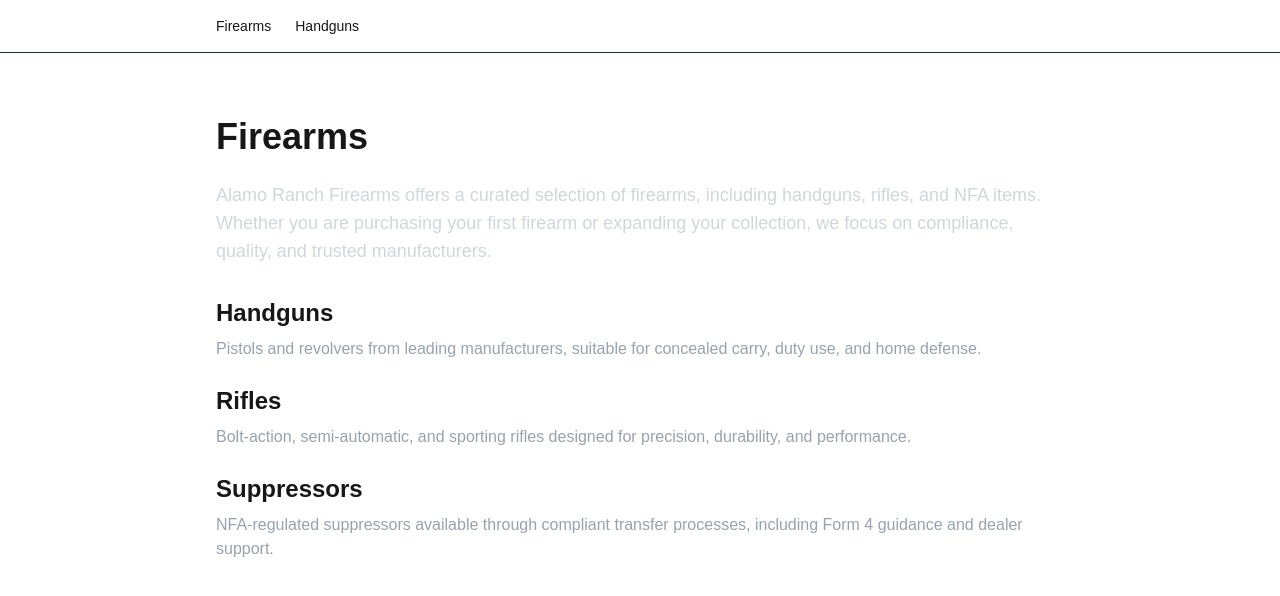
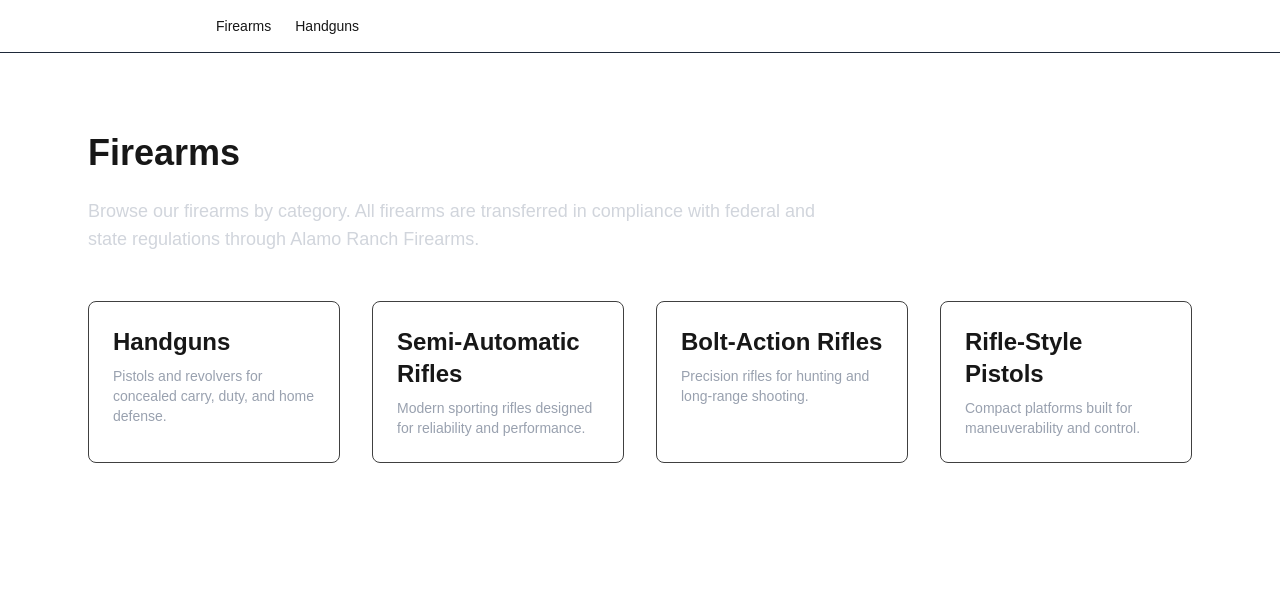
Before and after one commit to alamoranchfirearms-stack/arf-frontend, a Next.js app: page /firearms in a window 1280 px wide. Shown: the top 596 px of the page. Built offline with nearby package versions, Linux system fonts and the light colour scheme.

Commit message:
Update firearms page layout

```diff
--- a/app/firearms/page.tsx
+++ b/app/firearms/page.tsx
@@ -2,51 +2,67 @@
 import Link from "next/link";
 
 export const metadata: Metadata = {
-  title: "Firearms for Sale | Alamo Ranch Firearms",
+  title: "Firearms | Alamo Ranch Firearms",
   description:
-    "Browse firearms for sale including handguns, rifles, and suppressors. Alamo Ranch Firearms offers compliant transfers, trusted brands, and expert service.",
+    "Browse firearms by category including handguns, semi-automatic rifles, bolt-action rifles, and rifle-style pistols.",
 };
 
 export default function FirearmsPage() {
   return (
-    <main className="mx-auto max-w-4xl px-6 py-16">
+    <main className="mx-auto max-w-6xl px-6 py-20">
       <h1 className="text-4xl font-bold mb-6">Firearms</h1>
 
-      <p className="text-lg text-gray-300 mb-8">
-        Alamo Ranch Firearms offers a curated selection of firearms, including
-        handguns, rifles, and NFA items. Whether you are purchasing your first
-        firearm or expanding your collection, we focus on compliance, quality,
-        and trusted manufacturers.
+      <p className="text-lg text-gray-300 mb-12 max-w-3xl">
+        Browse our firearms by category. All firearms are transferred in
+        compliance with federal and state regulations through Alamo Ranch
+        Firearms.
       </p>
 
-      <section className="space-y-6">
-        <div>
-          <h2 className="text-2xl font-semibold mb-2">
-          <Link href="/firearms/handguns" className="hover:underline">
-      Handguns
-    </Link>
-  </h2>
-  <p className="text-gray-400">
-    Pistols and revolvers from leading manufacturers, suitable for concealed
-    carry, duty use, and home defense.
-  </p>
-</div>
-        <div>
-          <h2 className="text-2xl font-semibold mb-2">Rifles</h2>
-          <p className="text-gray-400">
-            Bolt-action, semi-automatic, and sporting rifles designed for
-            precision, durability, and performance.
-          </p>
-        </div>
+      <section className="grid grid-cols-1 sm:grid-cols-2 lg:grid-cols-4 gap-8">
+        <CategoryCard
+          title="Handguns"
+          href="/firearms/handguns"
+          description="Pistols and revolvers for concealed carry, duty, and home defense."
+        />
 
-        <div>
-          <h2 className="text-2xl font-semibold mb-2">Suppressors</h2>
-          <p className="text-gray-400">
-            NFA-regulated suppressors available through compliant transfer
-            processes, including Form 4 guidance and dealer support.
-          </p>
-        </div>
+        <CategoryCard
+          title="Semi-Automatic Rifles"
+          href="/firearms/semi-automatic-rifles"
+          description="Modern sporting rifles designed for reliability and performance."
+        />
+
+        <CategoryCard
+          title="Bolt-Action Rifles"
+          href="/firearms/bolt-action-rifles"
+          description="Precision rifles for hunting and long-range shooting."
+        />
+
+        <CategoryCard
+          title="Rifle-Style Pistols"
+          href="/firearms/rifle-style-pistols"
+          description="Compact platforms built for maneuverability and control."
+        />
       </section>
     </main>
   );
 }
+
+function CategoryCard({
+  title,
+  href,
+  description,
+}: {
+  title: string;
+  href: string;
+  description: string;
+}) {
+  return (
+    <Link
+      href={href}
+      className="block border border-neutral-700 rounded-lg p-6 hover:border-white transition"
+    >
+      <h2 className="text-2xl font-semibold mb-2">{title}</h2>
+      <p className="text-sm text-gray-400">{description}</p>
+    </Link>
+  );
+}
```
